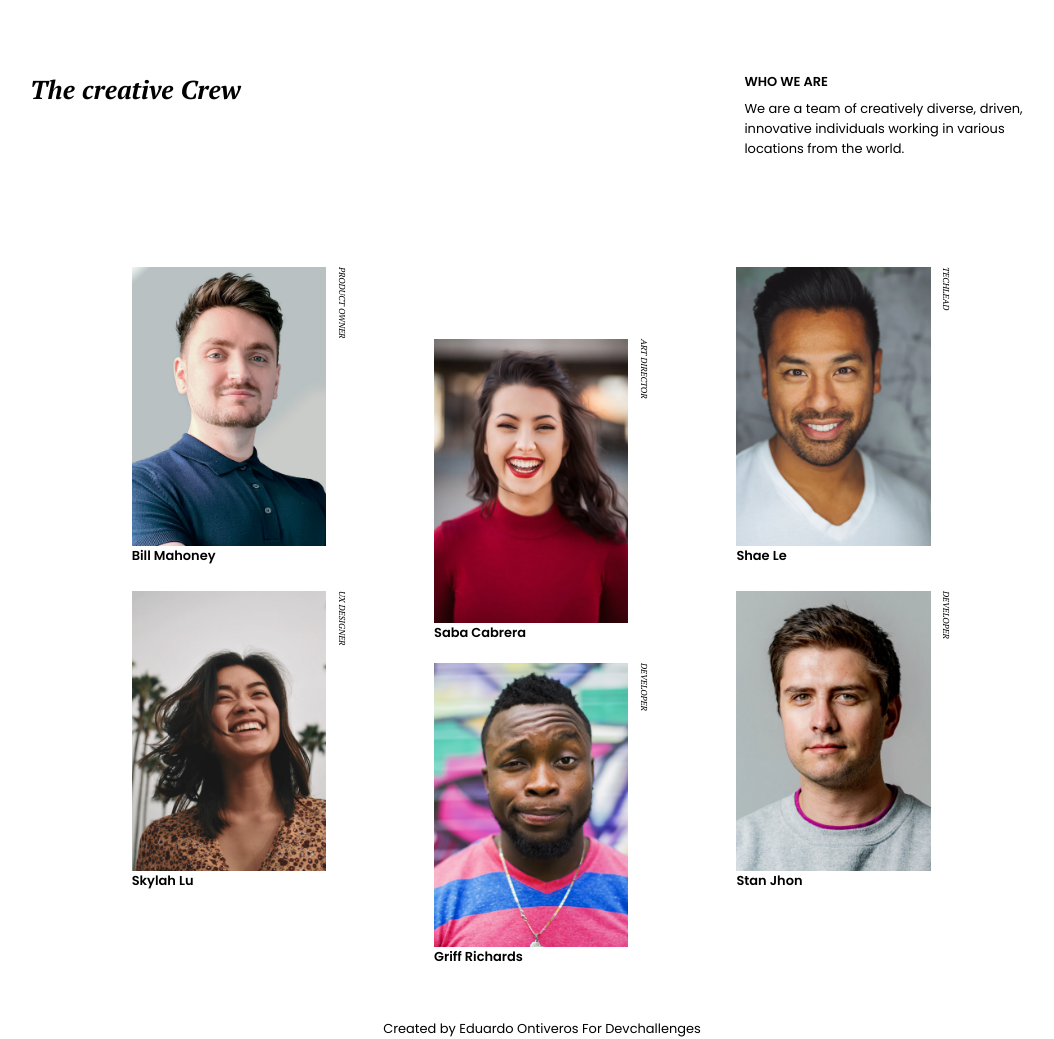
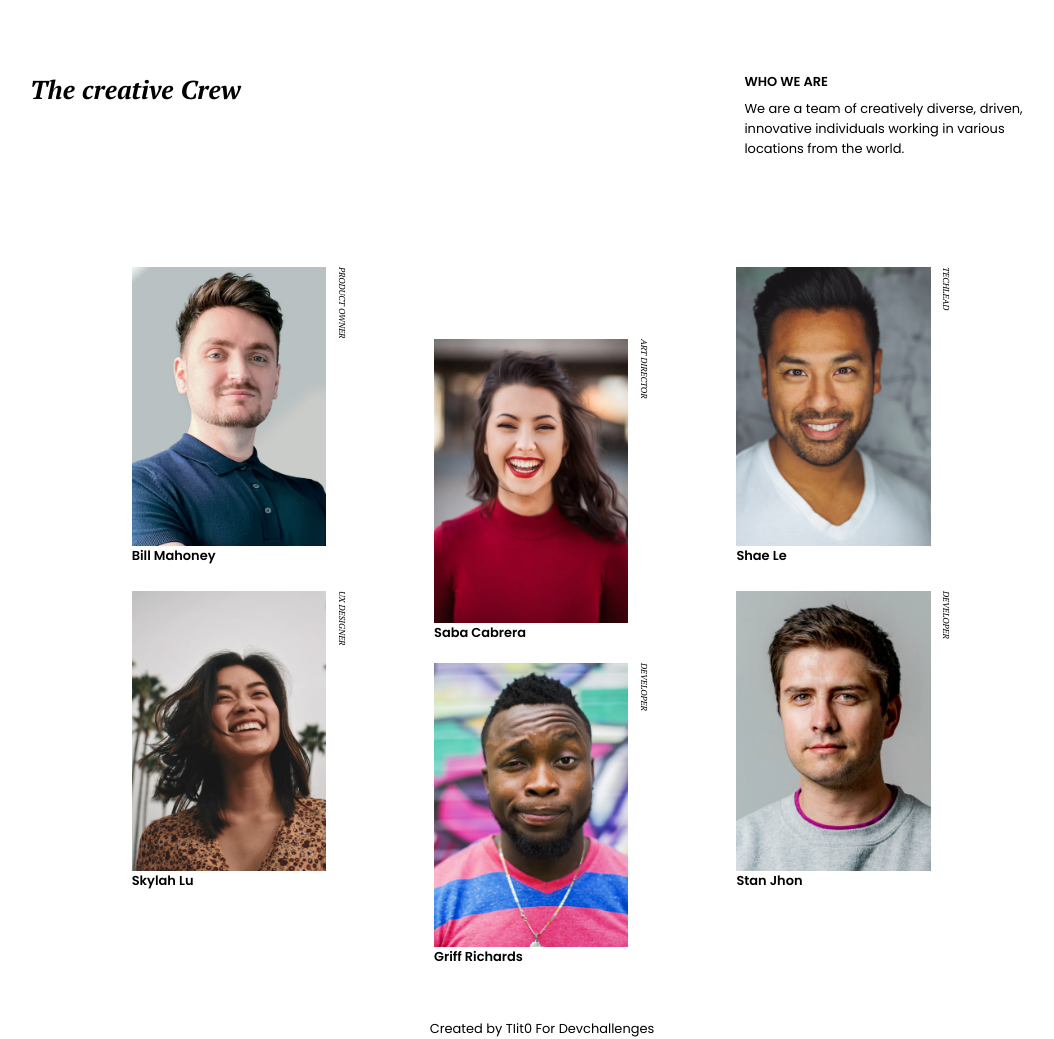
Before and after one commit to TIit0/my-teams, a plain HTML site: page index.html in a window 1280 px wide. Shown: the whole page, without its empty margins (98-1152 px from the left). Drawn offline with Linux system fonts and the light colour scheme.

Commit message:
chaging username for submission

```diff
--- a/index.html
+++ b/index.html
@@ -78,7 +78,7 @@
         <h3 class="card__position">DEVELOPER</h3>
       </div>
   </div>
-  <p class="footer">Created by Eduardo Ontiveros For Devchallenges</p>
+  <p class="footer">Created by TIit0 For Devchallenges</p>
 </div>
 </body>
 </html>
```
